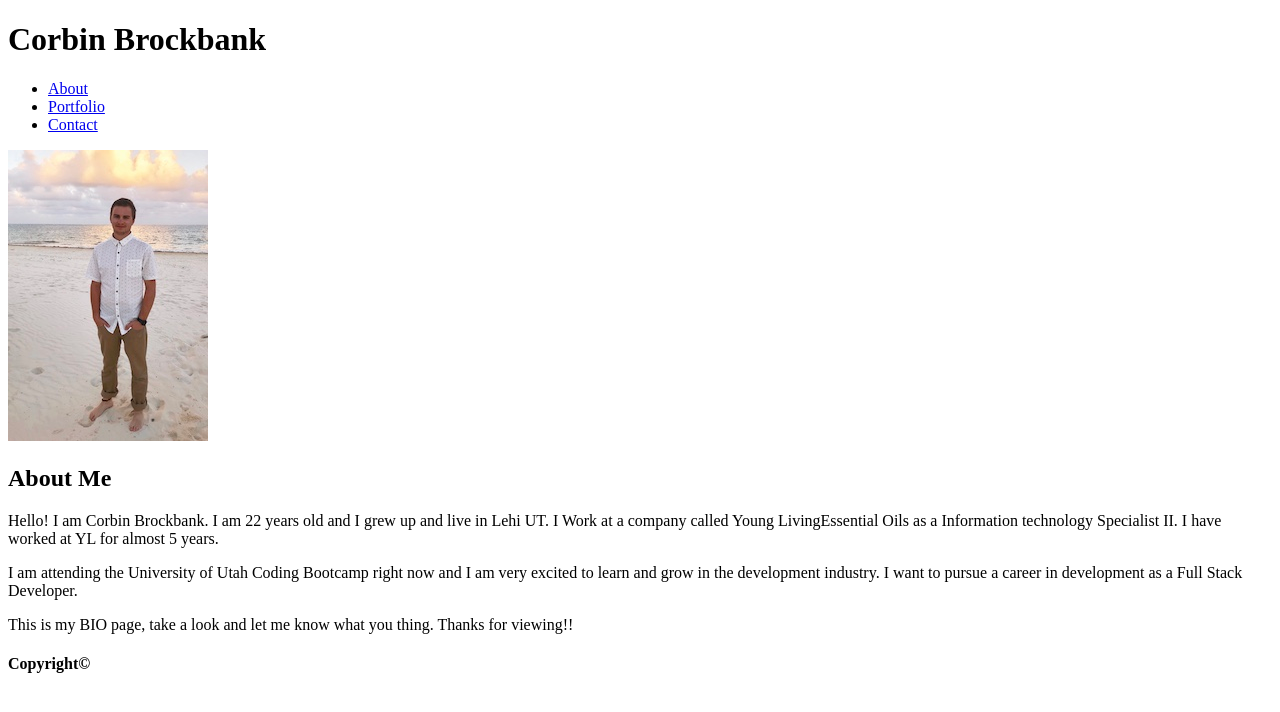
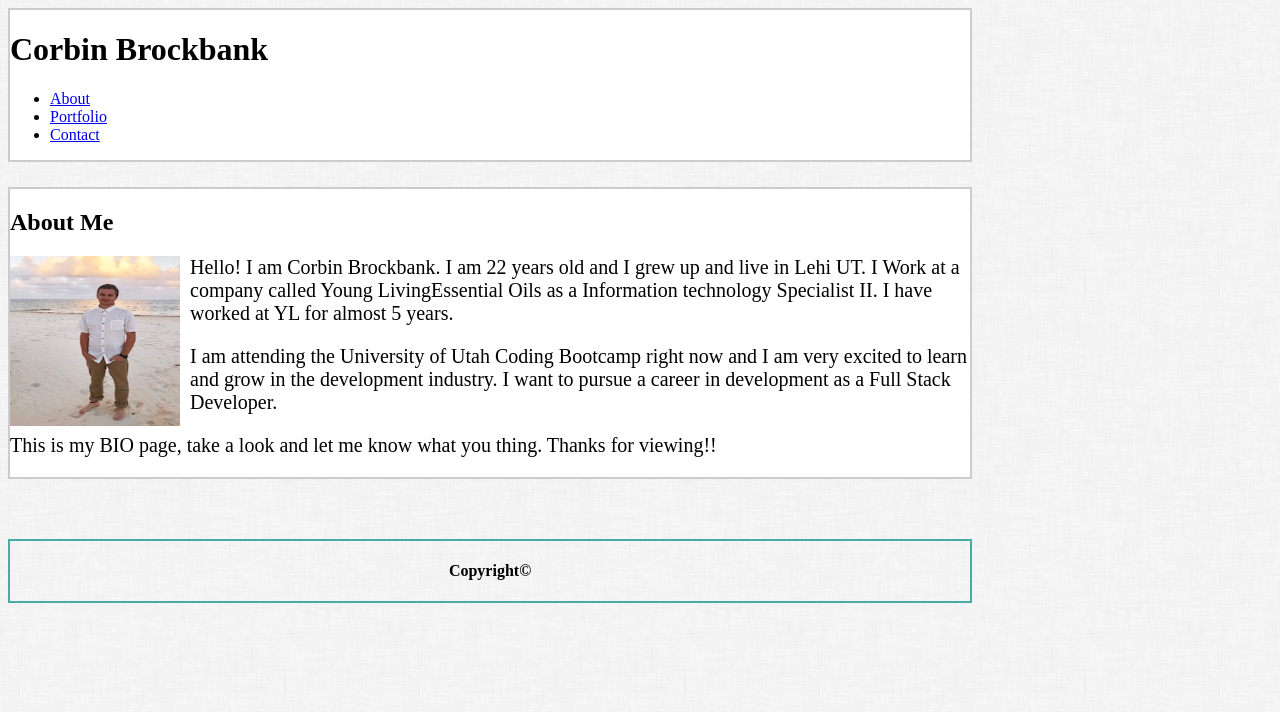
Before and after one commit to Corbin520/Basic-Portfolio, a plain HTML site: page index.html in a window 1280 px wide. Drawn offline with Linux system fonts and the light colour scheme.

Commit message:
basic styling completed.

```diff
--- a/assets/css/style.css
+++ b/assets/css/style.css
@@ -1,3 +1,45 @@
 body {
+    width: 960px;
+    position: fixed;
+    padding-right: 50%;
+    padding-right: 50%;
+
 
 }
+.header-about, .header-contact, .header-portfolio {
+
+    background: #ffffff;
+    border: solid 2px #cccccc;
+    float: left;
+    width: 100%;
+    margin-top: 0px;
+    margin-bottom: 25px;
+}
+
+#beach-picture {
+    float: left;
+    border-right: solid 10px #ffffff;
+}
+.about-me {
+    background: #ffffff;
+    float: left;
+    border: solid 2px #cccccc;
+    width: 100%;
+    margin-bottom: 60px;
+
+}
+
+p {
+   font-size: 20px;
+}
+
+
+
+
+
+footer {
+    clear: both;
+    text-align: center;
+    border: solid 2px #4aaaa5;
+    width: 100%;
+}
--- a/index.html
+++ b/index.html
@@ -1,16 +1,14 @@
 <!DOCTYPE html>
-<html lang="en"> <!--change this on other pages-->
+<html lang="en">
 <head>
     <meta charset="UTF-8">
-    <meta name="viewport" content="width=device-width, initial-scale=1.0"><!--Use this-->
-
-    <!-- Linking sheets -->
-    <link href ="./assets/css/style.css" type="text/css" rel="stylesheet">
+    <meta name="viewport" content="width=device-width, initial-scale=1.0">
+    <link href="./assets/css/style.css" type="text/css" rel="stylesheet">
     <title>Corbin520 About Me</title>
 </head>
-<body>
+<body background ="./assets/images/DustBackground.png">
 
-    <header class = "header">
+    <header class = "header-about">
       <h1>Corbin Brockbank</h1>
         <ul>
             <li><a href = "./index.html">About</a></li>
@@ -20,18 +18,17 @@
     </header>
 
     <div class = "about-me">
-        <img src = "./assets/images/corbinbeach.JPG" alt="corbins beach" />
+
         <h2>About Me</h2>
+        <img id="beach-picture" src="./assets/images/corbinbeach.JPG" alt="corbins beach" width="170px" height="170px"/>
 
         <p>Hello! I am Corbin Brockbank. I am 22 years old and I grew up and live in Lehi UT.
-            I Work at a company called Young LivingEssential Oils as a Information technology Specialist II.
-            I have worked at YL for almost 5 years.</p>
+            I Work at a company called Young LivingEssential Oils as a Information technology
+            Specialist II. I have worked at YL for almost 5 years.</p>
 
-        <p>
-            I am attending the University of Utah Coding Bootcamp right now and
+        <p>I am attending the University of Utah Coding Bootcamp right now and
             I am very excited to learn and grow in the development industry.
-            I want to pursue a career in development as a Full Stack Developer.
-        </p>
+            I want to pursue a career in development as a Full Stack Developer.</p>
 
         <p>This is my BIO page, take a look and let me know what you thing. Thanks for viewing!!</p>
     </div>
```
Also changed, not shown: contact.html (+7 -9 lines), portfolio.html (+7 -9 lines), assets/images/DustBackground.png (added), assets/images/dust_scratches/dust_scratches.png (added), assets/images/dust_scratches/readme.txt (added), assets/images/readme.txt (added), 4 other files.
